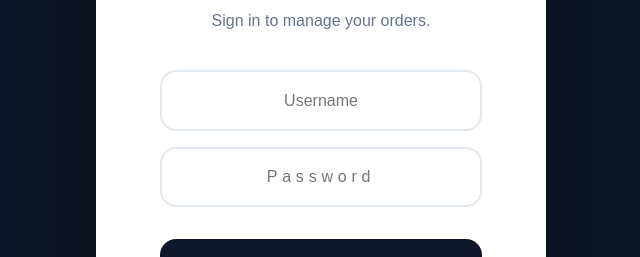
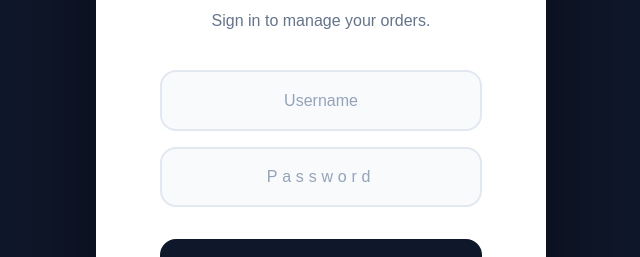
Before and after one commit to Asish1998/onetapservice, a Next.js app: page /admin in a window 1280 px wide. Shown: the part 282-539 px from the top of the page, without its empty margins (319-959 px from the left). Built offline with nearby package versions, Linux system fonts and the light colour scheme.

Commit message:
fix: make auth input text visible with dark color on light background

```diff
--- a/app/admin/admin.module.css
+++ b/app/admin/admin.module.css
@@ -408,12 +408,19 @@
   font-family: inherit;
   margin-bottom: 2rem;
   transition: all 0.2s ease;
+  color: #0f172a;
+  background: #f8fafc;
+}
+
+.vaultInput::placeholder {
+  color: #94a3b8;
 }
 
 .vaultInput:focus {
   outline: none;
   border-color: #ef4444;
   background: #fffafa;
+  color: #0f172a;
 }
 
 .vaultBtn {
```
